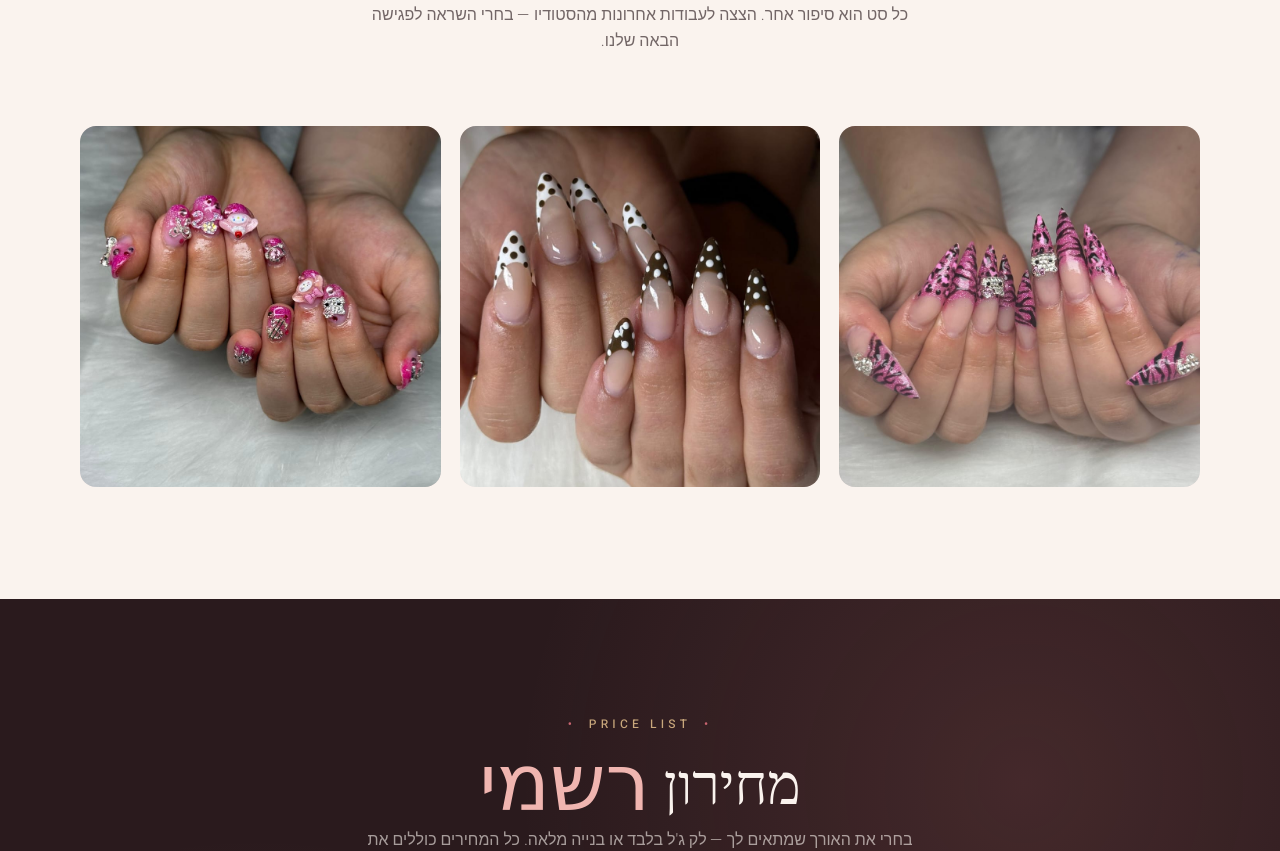
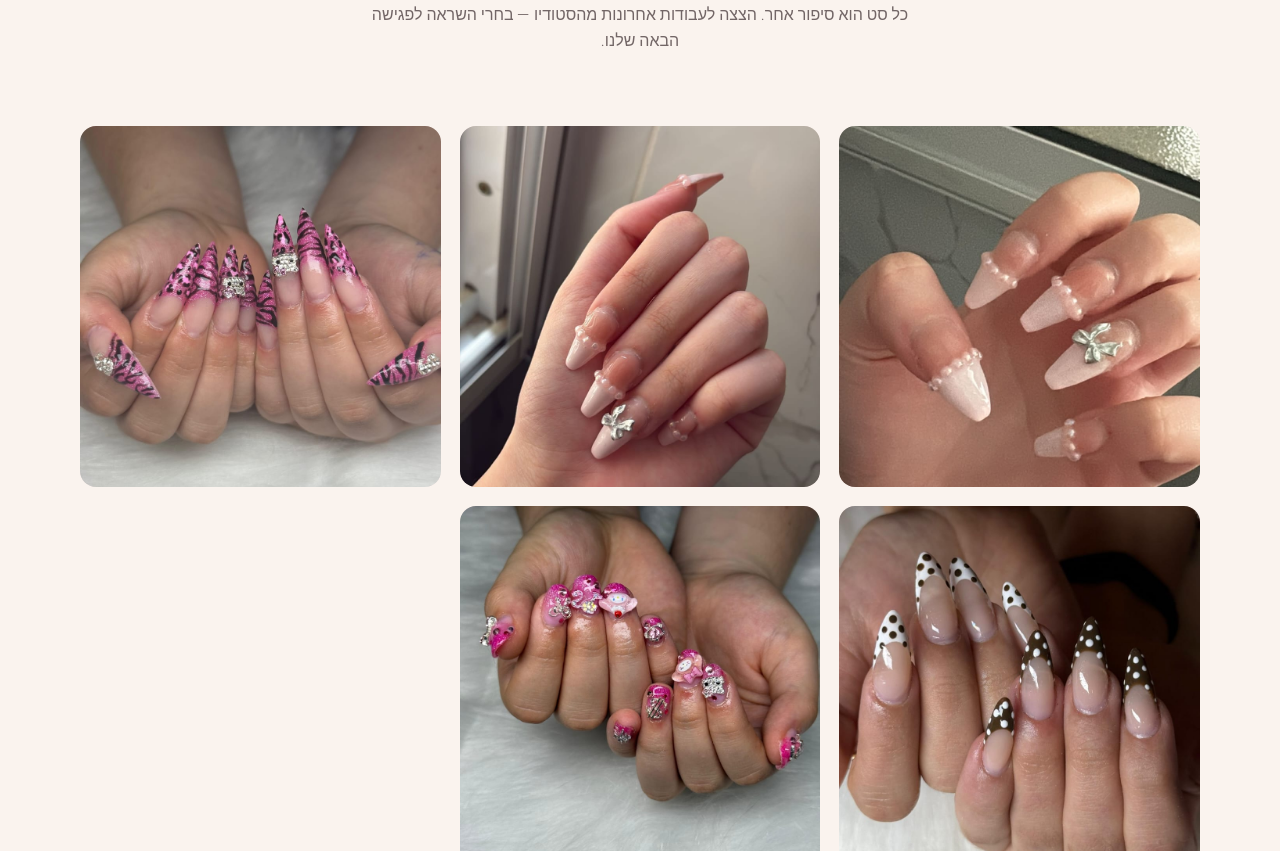
Before and after one commit to afi1982/NOYA, a website: page index.html in a window 1280 px wide. Shown: the part 1818-2669 px from the top of the page. Drawn offline with nearby package versions, Linux system fonts and the light colour scheme; a web font is replaced by a local one.

Commit message:
feat: add 2 pearl & butterfly nail photos to gallery
Co-Authored-By: Claude Sonnet 4.6 <noreply@anthropic.com>

```diff
--- a/index.html
+++ b/index.html
@@ -462,6 +462,8 @@ const DEFAULT_ADDONS = [
 ];
 
 const DEFAULT_GALLERY = [
+  { image: "/gallery/nail-5.jpg", caption: "בנייה ארוכה • פנינים ופרפר כסף" },
+  { image: "/gallery/nail-6.jpg", caption: "בנייה ארוכה • נייד עדין עם פרפר" },
   { image: "/gallery/nail-3.jpg", caption: "בנייה ארוכה מאוד • הדפס חיות ופנינים" },
   { image: "/gallery/nail-2.jpg", caption: "בנייה ארוכה • פרנץ׳ שוקולד ונקודות" },
   { image: "/gallery/nail-1.jpg", caption: "בנייה קצרה • קישוטי Sanrio תלת-ממד" }
```
Also changed, not shown: gallery/nail-5.jpg (added), gallery/nail-6.jpg (added).
